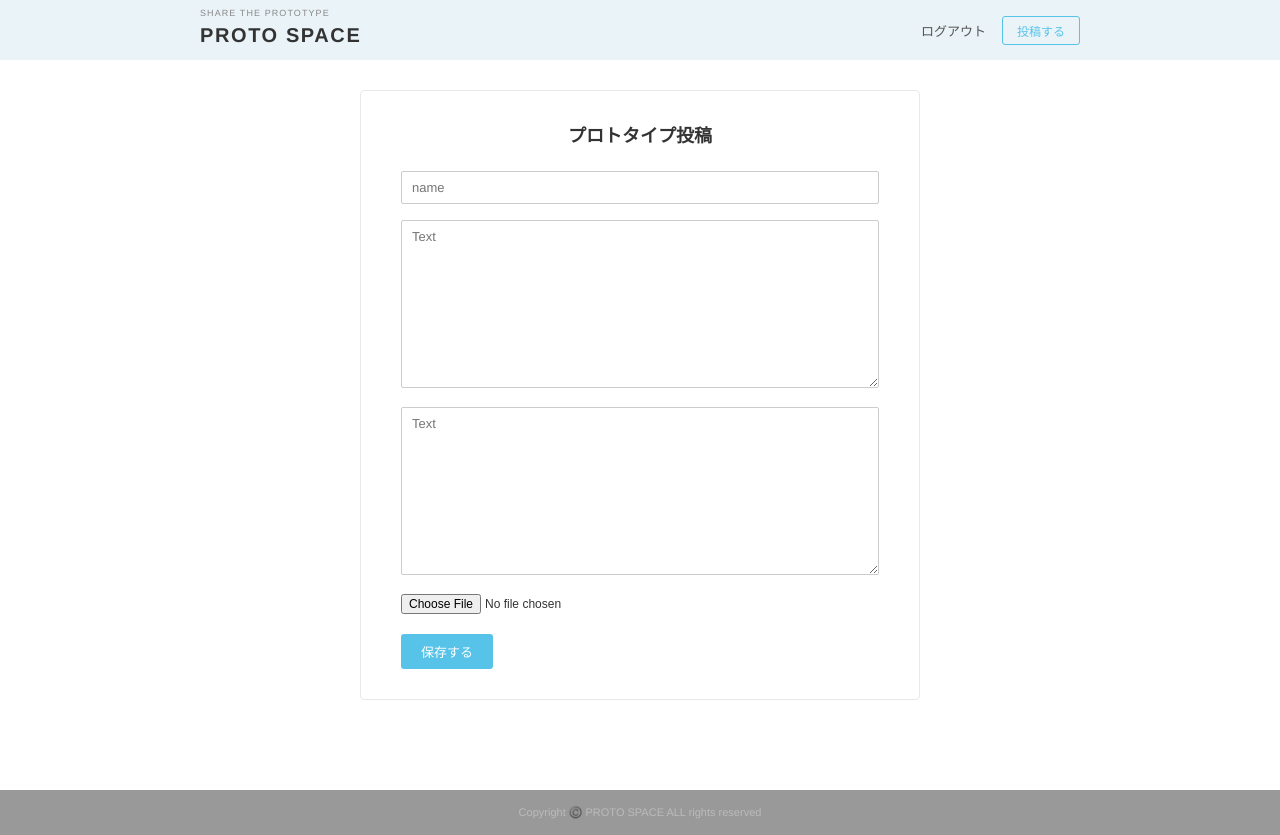
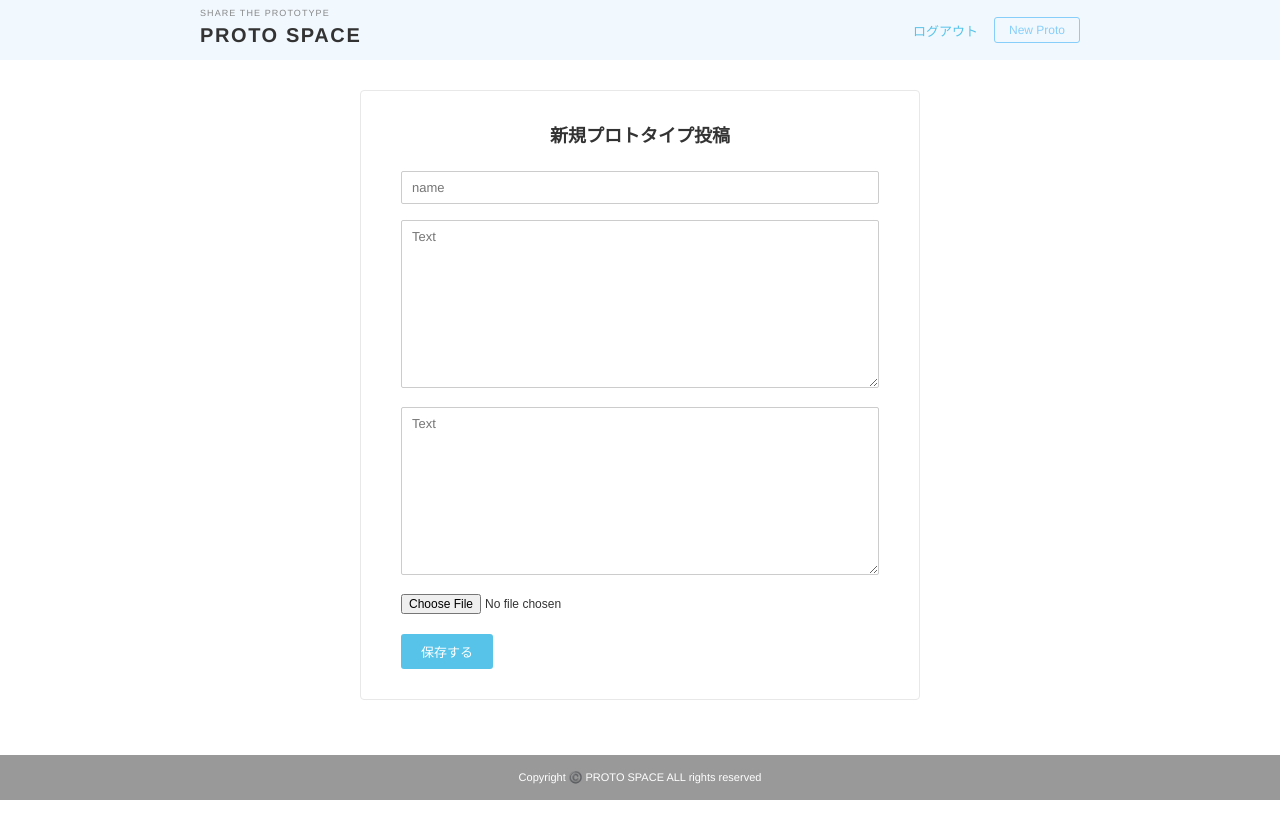
Before and after one commit to ishiitsubasa/protospace-a, a Django app: page /posts/create/ in a window 1280 px wide. After the commit the page ends 800 px from the top, so only its background shows below. Run offline with Django 5.2, Linux system fonts and the light colour scheme; the visitor is signed in with stand-in values (Sample User, id 1).

Commit message:
CSS変更

```diff
--- a/static/css/style.css
+++ b/static/css/style.css
@@ -12,6 +12,9 @@ img { display: block; max-width: 100%; }
 
 /* ===== Base ===== */
 body {
+  display: flex;
+  flex-direction: column;
+  min-height: 100vh;
   font-family: "Helvetica Neue", Arial, "Hiragino Kaku Gothic ProN", "Hiragino Sans", Meiryo, sans-serif;
   font-size: 14px;
   color: #333;
@@ -34,7 +37,7 @@ a:hover {
   left: 0;
   right: 0;
   height: 60px;
-  background-color: #eaf4f8;
+  background-color: #F1F8FE;
   z-index: 100;
 }
 
@@ -91,30 +94,25 @@ a:hover {
 }
 
 /* ログアウトボタン */
-.user_nav form {
-  display: inline;
-}
-
 .user_nav form button {
   font-size: 13px;
-  color: #555;
+  color: #57C3E9;
   background: none;
   border: none;
   cursor: pointer;
   font-family: inherit;
-  transition: color 0.2s;
   padding: 0;
 }
 
 .user_nav form button:hover {
-  color: #57C3E9;
+  opacity: 0.7;
 }
 
 /* 投稿する / ログイン / 新規登録 */
 a.post {
   font-size: 12px;
-  color: #57C3E9;
-  border: 1px solid #57C3E9;
+  color: #87CEFA;
+  border: 1px solid #87CEFA;
   border-radius: 3px;
   padding: 5px 14px;
   transition: all 0.2s;
@@ -138,6 +136,10 @@ a.post:hover {
 .greeting a {
   color: #57C3E9;
   text-decoration: underline;
+}
+
+main {
+  flex: 1;
 }
 
 /* ===== Contents ===== */
@@ -342,11 +344,14 @@ footer {
   background-color: #999999;
   padding: 16px;
   text-align: center;
+  position: fixed;
+  bottom: 0;
+  width: 100%;
 }
 
 footer p {
   font-size: 11px;
-  color: #bbb;
+  color: #FFFFFF;
 }
 
 .submit-btn {
--- a/templates/base.html
+++ b/templates/base.html
@@ -18,7 +18,7 @@
             {% csrf_token %}
             <button type="submit">ログアウト</button>
           </form>
-          <a class="post" href="{% url 'Posts:create' %}">投稿する</a>
+          <a class="post" href="{% url 'Posts:create' %}">New Proto</a>
         </div>
       {% else %}
         <div class="grid-6">
@@ -28,7 +28,7 @@
       {% endif %}
     </div>
   </header>
-  {% block content %}{% endblock content %}
+  <main>{% block content %}{% endblock content %}</main>
 
   <footer>
     <p>
--- a/templates/posts/create.html
+++ b/templates/posts/create.html
@@ -4,7 +4,7 @@
 
 <div class="contents row">
   <div class="container">
-    <h3>プロトタイプ投稿</h3>
+    <h3>新規プロトタイプ投稿</h3>
     <form method="post" enctype="multipart/form-data">
       {% csrf_token %}
       {% include "posts/_form.html" %}
--- a/templates/users/login.html
+++ b/templates/users/login.html
@@ -32,7 +32,7 @@
             </div>
 
         <div class="actions">
-        <input type="submit" value="Log in">
+        <input type="submit" value="ログイン">
             </div>
     </div>
 </div>
```
